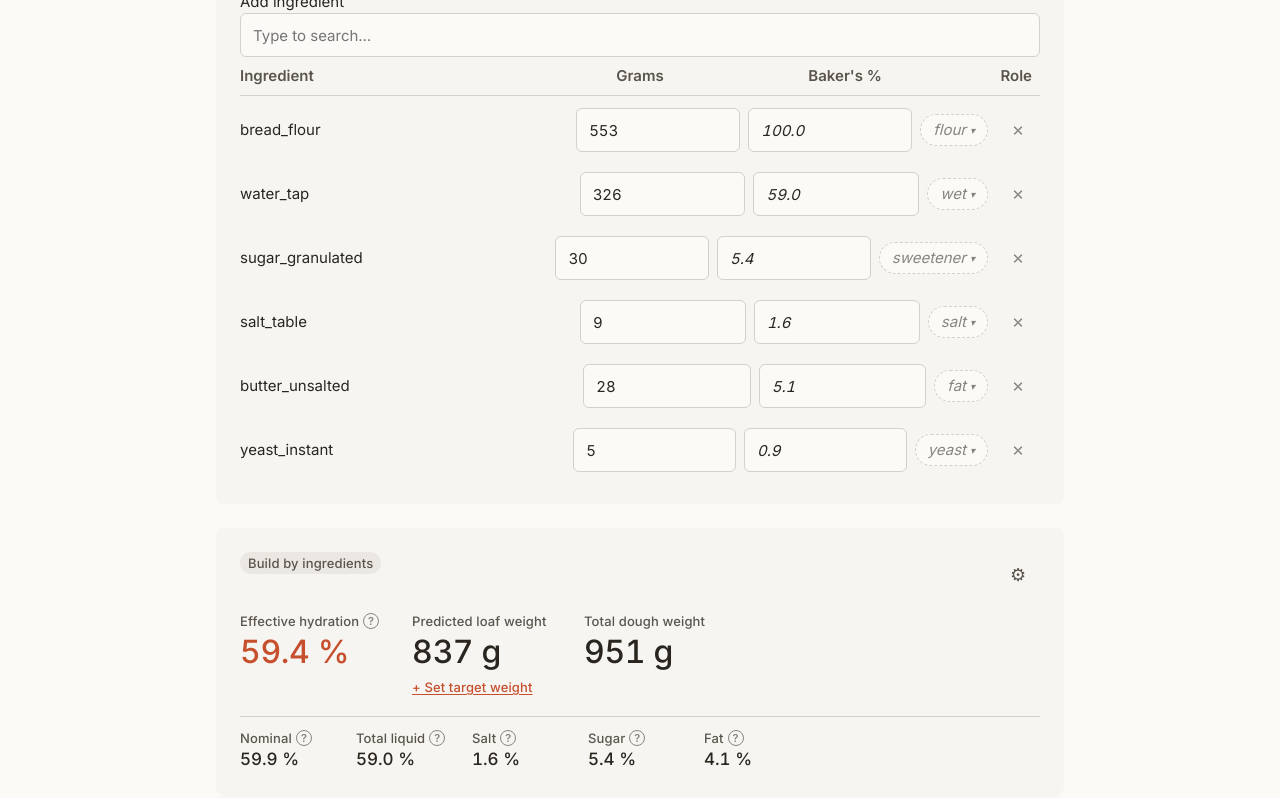
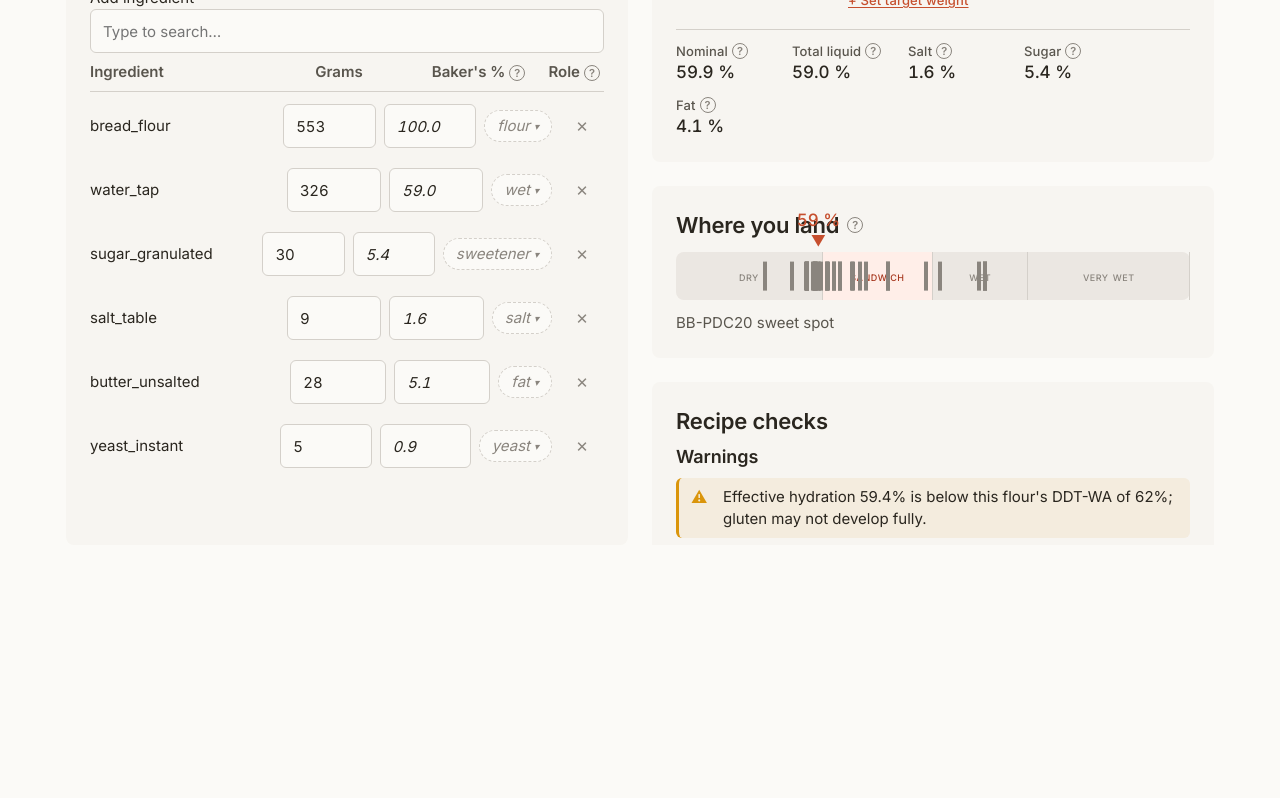
Before and after one commit to Devin-Cooper/bread-calc, a website built with Vite: page index.html in a window 1280 px wide. Shown: the part 335-1133 px from the top of the page. After the commit the page ends 904 px from the top, so only its background shows below. Built offline with nearby package versions, Linux system fonts and the light colour scheme.

Commit message:
polish(site): 2-col desktop layout + remaining tooltips + STARTER notes

```diff
--- a/src/site/components/recipe-headline.ts
+++ b/src/site/components/recipe-headline.ts
@@ -1,5 +1,6 @@
 import type { Store } from "../state.js";
 import { escapeHtml } from "../../core/escape.js";
+import { attachTooltip } from "./tooltip.js";
 
 export function mount(parent: HTMLElement, store: Store): void {
   function render(): void {
@@ -25,8 +26,13 @@
           : `<button type="button" class="recipe-notes-add type-body-sm" data-action="add-notes">+ Add note</button>`
         }
       </p>
-      <div class="mode-badge type-body-sm" aria-live="polite">${badge}</div>
+      <div class="mode-badge type-body-sm" aria-live="polite">${badge}<button type="button" class="help-icon" data-help="mode-badge" aria-label="Explain mode">?</button></div>
     `;
+    parent.querySelectorAll<HTMLElement>(".mode-badge [data-help]").forEach((btn) => {
+      attachTooltip(btn, {
+        content: `<strong>Build by ingredients:</strong> type grams directly. <strong>Build by target weight:</strong> set a loaf size and the calculator solves for grams from your baker's percentages. Switch by clicking <em>+ Set target weight</em> in the snapshot card. <a href="/learn.html#bakers-percent">Read more</a>`,
+      });
+    });
   }
 
   // Use event delegation on parent with capture to handle blur events even
--- a/src/site/components/recipe-table.ts
+++ b/src/site/components/recipe-table.ts
@@ -4,6 +4,7 @@
 import { escapeHtml } from "../../core/escape.js";
 import { effectiveRecipe } from "../effective-recipe.js";
 import { mount as mountRolePill, type Role } from "./role-pill.js";
+import { attachTooltip } from "./tooltip.js";
 
 export function mount(parent: HTMLElement, store: Store, db: Database): void {
   function render() {
@@ -44,8 +45,15 @@
     header.className = "row-header";
     header.setAttribute("role", "row");
     const gramsHeader = targetMode ? "Solved g" : "Grams";
-    header.innerHTML = `<span role="columnheader">Ingredient</span><span role="columnheader">${gramsHeader}</span><span role="columnheader">Baker's %</span><span role="columnheader">Role</span><span role="columnheader" aria-label="actions"></span>`;
+    header.innerHTML = `<span role="columnheader">Ingredient</span><span role="columnheader">${gramsHeader}</span><span role="columnheader">Baker's %<button type="button" class="help-icon" data-help="bakers-percent-col" aria-label="Explain Baker's percent">?</button></span><span role="columnheader">Role<button type="button" class="help-icon" data-help="role-col" aria-label="Explain Role">?</button></span><span role="columnheader" aria-label="actions"></span>`;
     parent.appendChild(header);
+    parent.querySelectorAll<HTMLElement>(".row-header [data-help]").forEach((btn) => {
+      const key = btn.dataset["help"]!;
+      const content = key === "bakers-percent-col"
+        ? `Each ingredient as a percentage of total flour weight. <a href="/learn.html#bakers-percent">Read more</a>`
+        : `The category an ingredient belongs to (flour, wet, salt, etc.). Used to compute hydration and to order ingredients in the printed kitchen card. <a href="/learn.html#bakers-percent">Read more</a>`;
+      attachTooltip(btn, { content });
+    });
     for (let i = 0; i < state.items.length; i++) {
       const item = state.items[i]!;
       const solvedItem = solved.items[i]!;
--- a/src/site/main.ts
+++ b/src/site/main.ts
@@ -35,7 +35,10 @@
 /* eslint-enable @typescript-eslint/no-explicit-any */
 
 const STARTER: Recipe = {
-  schema_version: "2.0", name: "Classic White (BB-PDC20)", machine: "zojirushi_bb_pdc20",
+  schema_version: "2.0",
+  name: "Classic White (BB-PDC20)",
+  notes: "Bread-machine basic; baseline for tweaking hydration.",
+  machine: "zojirushi_bb_pdc20",
   items: [
     { uid: generateUid(), ingredient_id: "bread_flour",      grams: 553 },
     { uid: generateUid(), ingredient_id: "water_tap",        grams: 326 },
--- a/src/site/styles.css
+++ b/src/site/styles.css
@@ -99,3 +99,24 @@
 }
 
 /* Component CSS files live alongside their components and are imported by main.ts */
+
+@media (min-width: 1024px) {
+  main {
+    display: grid;
+    grid-template-columns: 1fr 1fr;
+    gap: var(--space-6);
+    max-width: 1180px;
+  }
+  #recipe-pane { grid-column: 1; }
+  #results-pane {
+    grid-column: 2;
+    display: flex;
+    flex-direction: column;
+    gap: var(--space-6);
+    position: sticky;
+    top: 88px; /* below sticky header */
+    align-self: start;
+    max-height: calc(100vh - 96px);
+    overflow-y: auto;
+  }
+}
```
